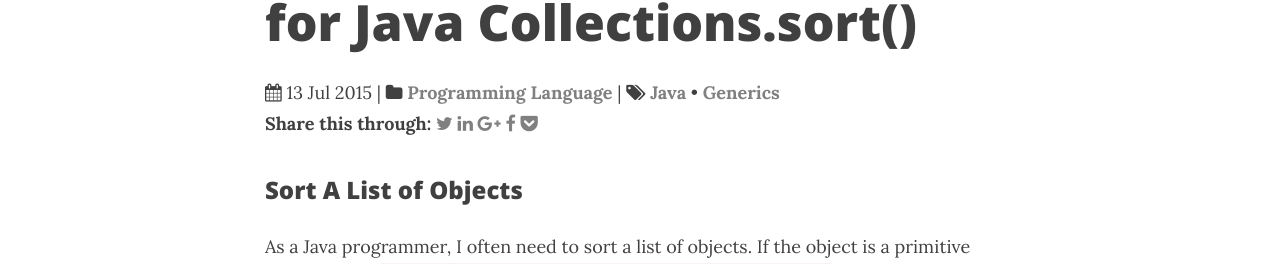
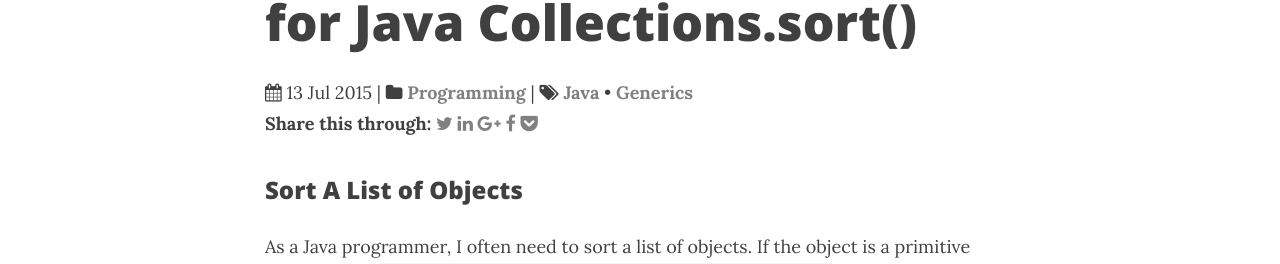
Before and after one commit to stonefl/stonefl.github.io, a Jekyll site: the page built from _posts/2015-07-14-a-generic-comparator-class-for-java-collections-sort.markdown, in a window 1280 px wide and 900 px high. Shown: the part 190-454 px from the top of the window. Built offline with Jekyll 4.4.1, drawn with Linux system fonts in a browser that asks for light colours; nearby versions of some CDN libraries; comment, search, counter and statistics services are not loaded; some of the changed text lies outside the part shown.

Commit message:
Updated 2015-07-14-a-generic-comparator-class-for-java-collections-sort.markdown

```diff
--- a/_posts/2015-07-14-a-generic-comparator-class-for-java-collections-sort.markdown
+++ b/_posts/2015-07-14-a-generic-comparator-class-for-java-collections-sort.markdown
@@ -15,7 +15,7 @@ tags:
   - Generics
 published: true
 categories:
-  - Programming Language
+  - Programming
 ---
 
 ### Sort A List of Objects
```
